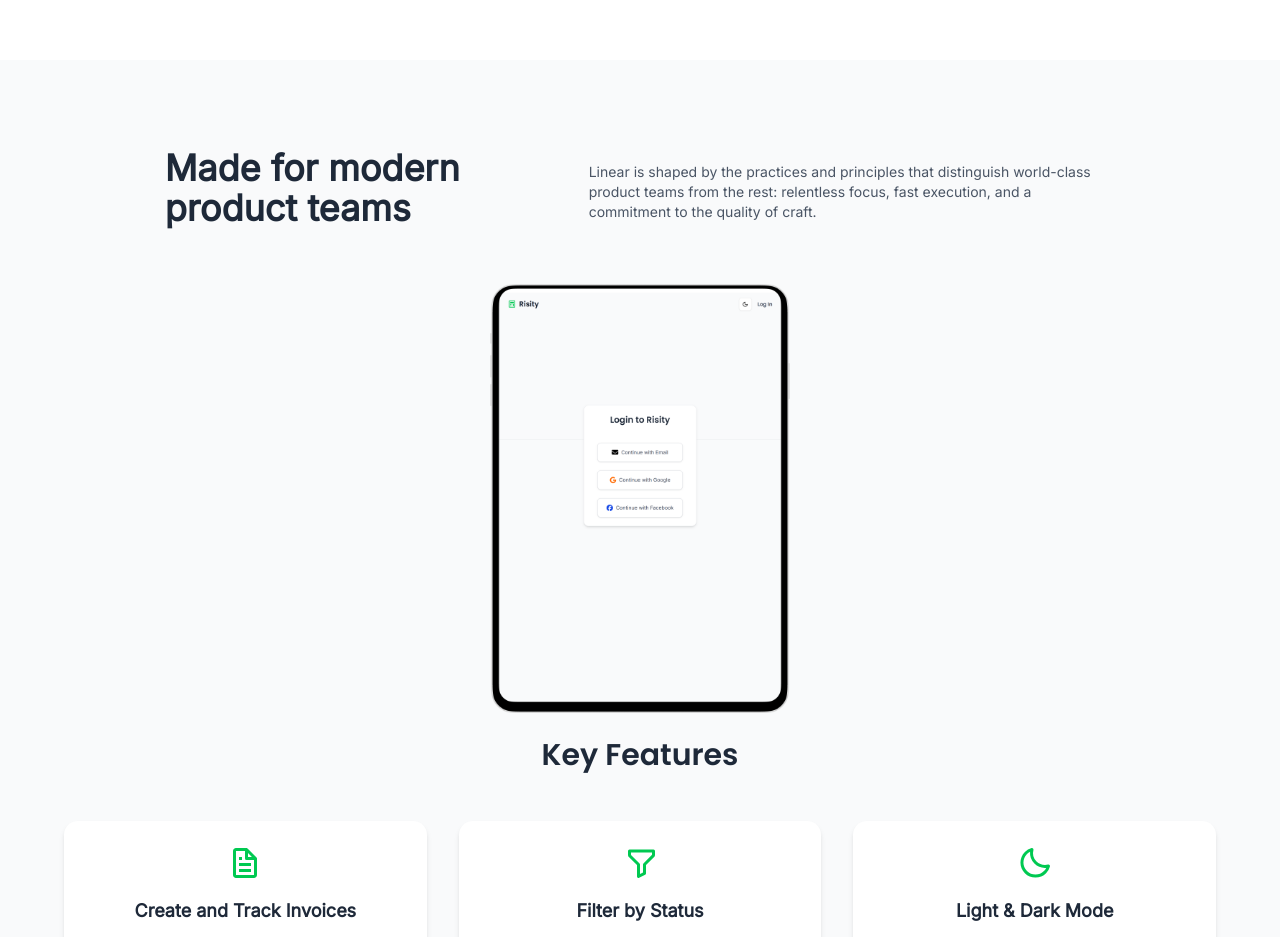
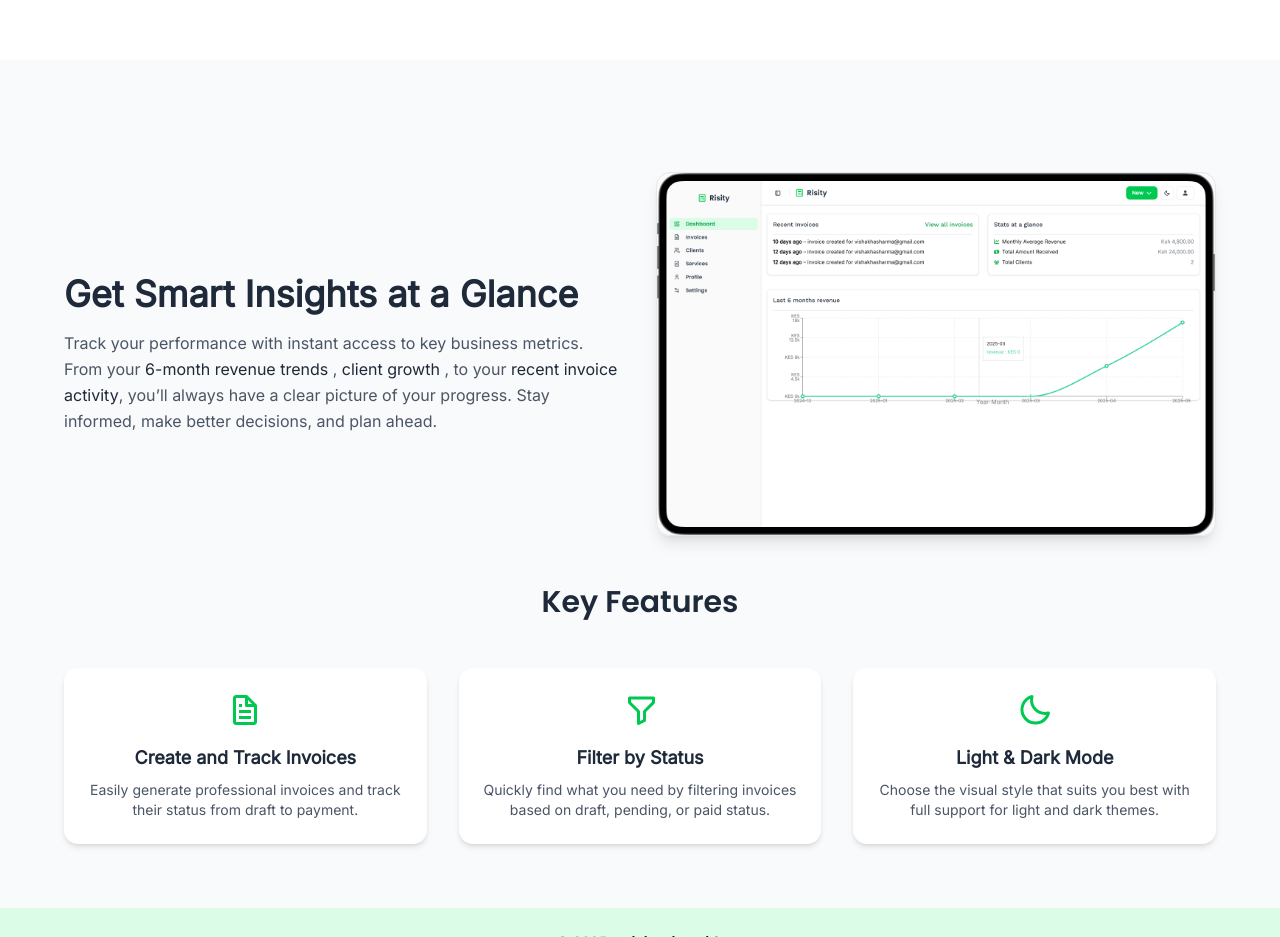
Before and after one commit to faithgaiciumia/risity, a Next.js app: page / in a window 1280 px wide. Shown: the part 500-1437 px from the top of the page. Built offline with nearby package versions, Linux system fonts and the light colour scheme.

Commit message:
feature one successfully added

```diff
--- a/app/ui/Landing/FeatureOne.tsx
+++ b/app/ui/Landing/FeatureOne.tsx
@@ -1,23 +1,32 @@
 export default function FeatureOne() {
   return (
-    <>
-      <div className="flex items-center p-6 w-[80%] mx-auto justify-between">
-        <div className="w-[100%]">
-          <h1 className="text-4xl font-semibold mb-2 text-gray-800 dark:text-gray-200">Made for modern product teams</h1>
-        </div>
+    <section className="py-12 px-6">
+      <div className="max-w-6xl mx-auto grid grid-cols-1 md:grid-cols-2 gap-8 items-center">
+
+        {/* Text Section */}
         <div>
-          <p className="text-gray-600 dark:text-gray-400 text-sm">
-            Linear is shaped by the practices and principles that distinguish
-            world-class product teams from the rest: relentless focus, fast
-            execution, and a commitment to the quality of craft.
+          <h2 className="text-3xl md:text-4xl font-semibold text-gray-800 dark:text-white mb-4">
+            Get Smart Insights at a Glance
+          </h2>
+          <p className="text-gray-600 dark:text-gray-300 text-base leading-relaxed">
+            Track your performance with instant access to key business metrics. From your
+            <span className="font-medium text-gray-800 dark:text-white"> 6-month revenue trends </span>,
+            <span className="font-medium text-gray-800 dark:text-white"> client growth </span>, to your
+            <span className="font-medium text-gray-800 dark:text-white"> recent invoice activity</span>,
+            you’ll always have a clear picture of your progress. Stay informed, make better decisions, and
+            plan ahead.
           </p>
         </div>
-      </div>
-      <div className="p-6 flex items-center justify-center">
-        <div className="w-[300px] h-auto">
-            <img src="/img/RSTY9.png"/>
+
+        {/* Image Section */}
+        <div className="w-full">
+          <img
+            src="/img/InsightsFeature.png"
+            alt="Dashboard Insights"
+            className="w-full rounded-xl shadow-lg border border-gray-200 dark:border-gray-700"
+          />
         </div>
       </div>
-    </>
+    </section>
   );
 }
```
Also changed, not shown: public/img/InsightsFeature.png (added).
